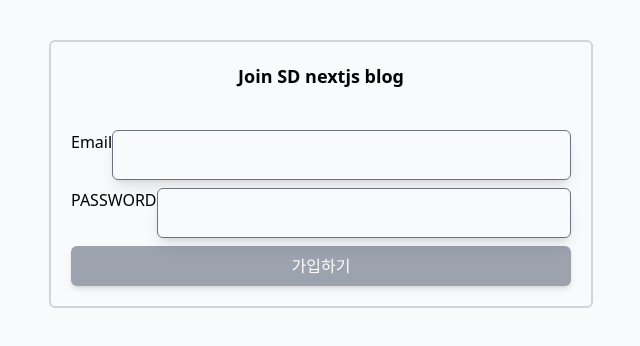
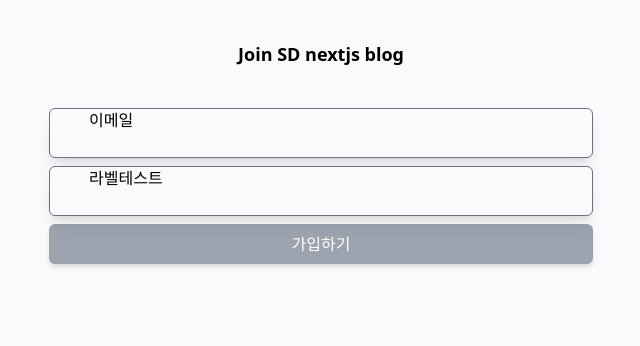
Before and after one commit to powercording/nextblog, a Next.js app: page /login/join in a window 1280 px wide. Shown: the top 346 px of the page, without its empty margins (319-959 px from the left). Built offline with nearby package versions, Linux system fonts and the light colour scheme.

Commit message:
Style: tailwind 일부 수정

```diff
--- a/components/Input.tsx
+++ b/components/Input.tsx
@@ -26,7 +26,7 @@ export default function Input(props: InputType) {
           />
           <label
             htmlFor={name}
-            className="transition-all duration-500 cursor-pointer absolute left-10 peer-focus:-top-3 peer-focus:bg-gray-50 peer-focus:px-2 peer-focus:left-8 peer-focus:border-x peer-focus:border-x-gray-500
+            className="transition-all cursor-pointer absolute left-10 peer-focus:-top-3 peer-focus:bg-gray-50 peer-focus:px-2 peer-focus:left-8 peer-focus:border-x peer-focus:border-x-gray-500
         peer-valid:-top-3 peer-valid:bg-gray-50 peer-valid:px-2 peer-valid:border-x-2 peer-valid:border-x-gray-500 peer-valid:left-8 peer-valid:text-blue-500"
           >
             {label}
--- a/pages/login/join.tsx
+++ b/pages/login/join.tsx
@@ -7,22 +7,23 @@ const Join: NextPage = () => {
   const { register } = useForm();
   return (
     <div className="py-10 px-4 gap-3 lg:max-w-xl mx-auto">
-      <div className="flex flex-col border-2 border-gray-300 p-5 rounded-md">
       <h1 className="mb-10 text-center font-bold text-lg">
         Join SD nextjs blog
       </h1>
       <form className="flex flex-col gap-2 divide-emerald-200">
         <div className="flex">
-            <h1 className="flex-1">Email</h1>
+          {/* <h1 className="flex-1">Email</h1> */}
           <Input
+            label="이메일"
             name="id"
             type="text"
             register={register("id", { required: "아이디를 입력해주세요" })}
           />
         </div>
         <div className="flex">
-            <h1>PASSWORD</h1>
+          {/* <h1>PASSWORD</h1> */}
           <Input
+            label="라벨테스트"
             name="password"
             type="text"
             register={register("password", {
@@ -33,7 +34,6 @@ const Join: NextPage = () => {
         <Button type="submit">가입하기</Button>
       </form>
     </div>
-    </div>
   );
 };
 
```
Lines whose indentation alone changed are shown as unchanged.
